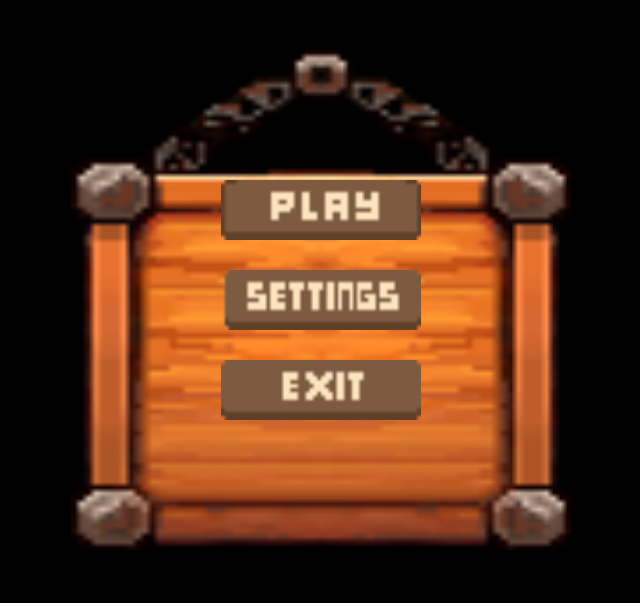
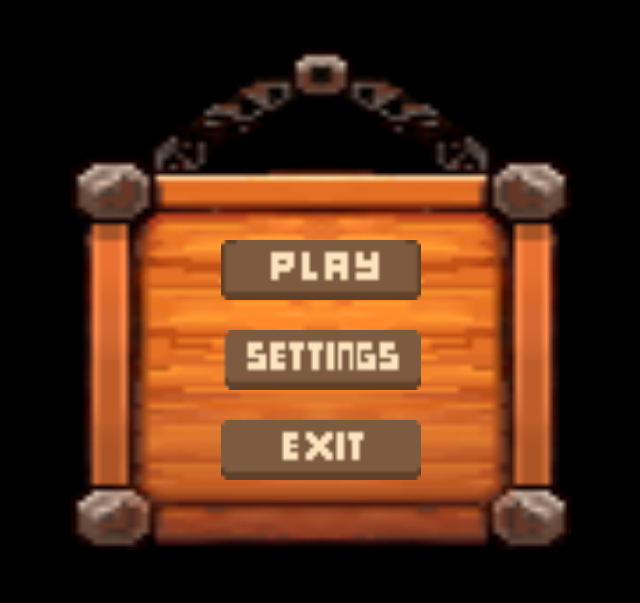
Before and after one commit to RilyGit/DimaGame, a plain HTML site: page my-knight-game/index.html in a window 1280 px wide. Shown: the whole page, without its empty margins (319-959 px from the left). Drawn offline with Linux system fonts and the light colour scheme.

Commit message:
bord fix

```diff
--- a/my-knight-game/index.html
+++ b/my-knight-game/index.html
@@ -65,7 +65,7 @@
         { img: images.exit, action: () => alert('Выход') }
       ];
 
-      const totalHeight = buttonsData.length * btnHeight + (buttonsData.length - 1) * (spacing - btnHeight);
+      const totalHeight = buttonsData.length * btnHeight + (buttonsData.length - 5) * (spacing - btnHeight);
       const startY = boardY + (boardHeight - totalHeight) / 2;
 
       buttonsData.forEach((btn, i) => {
```
